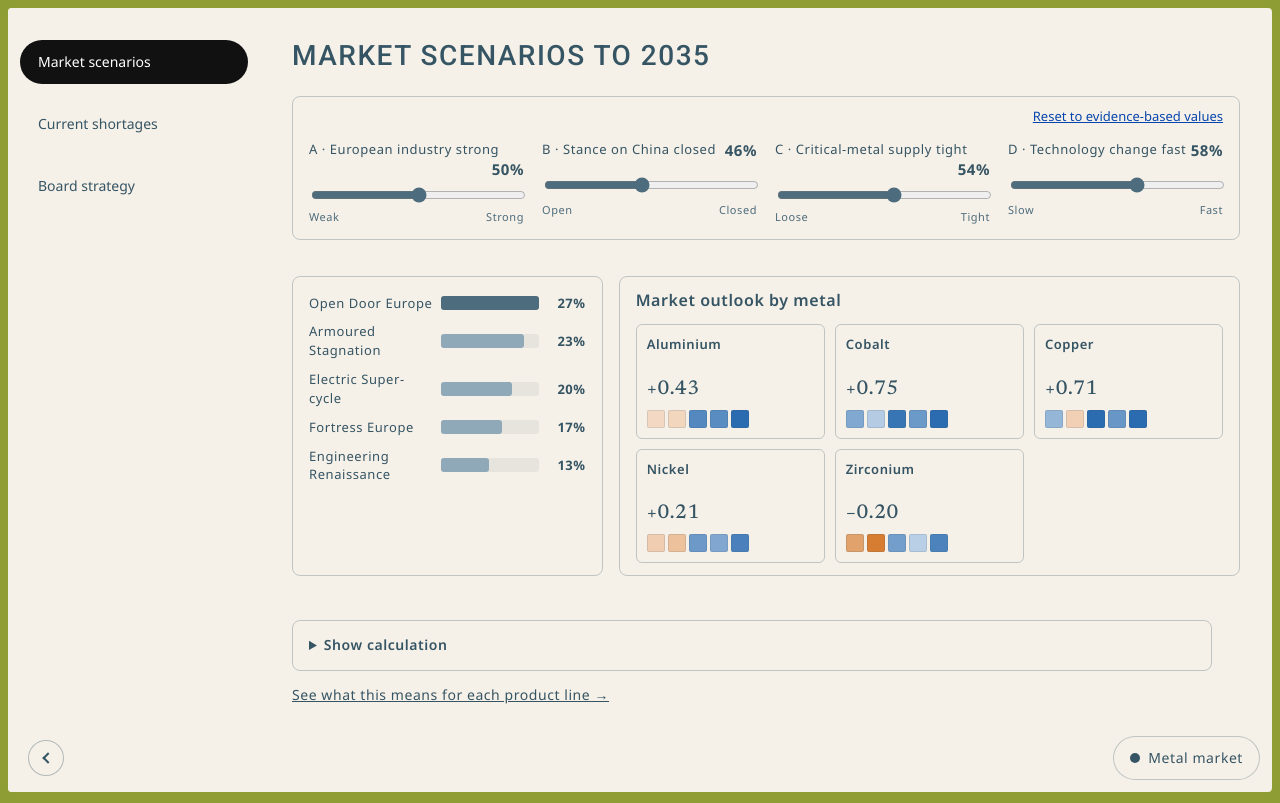
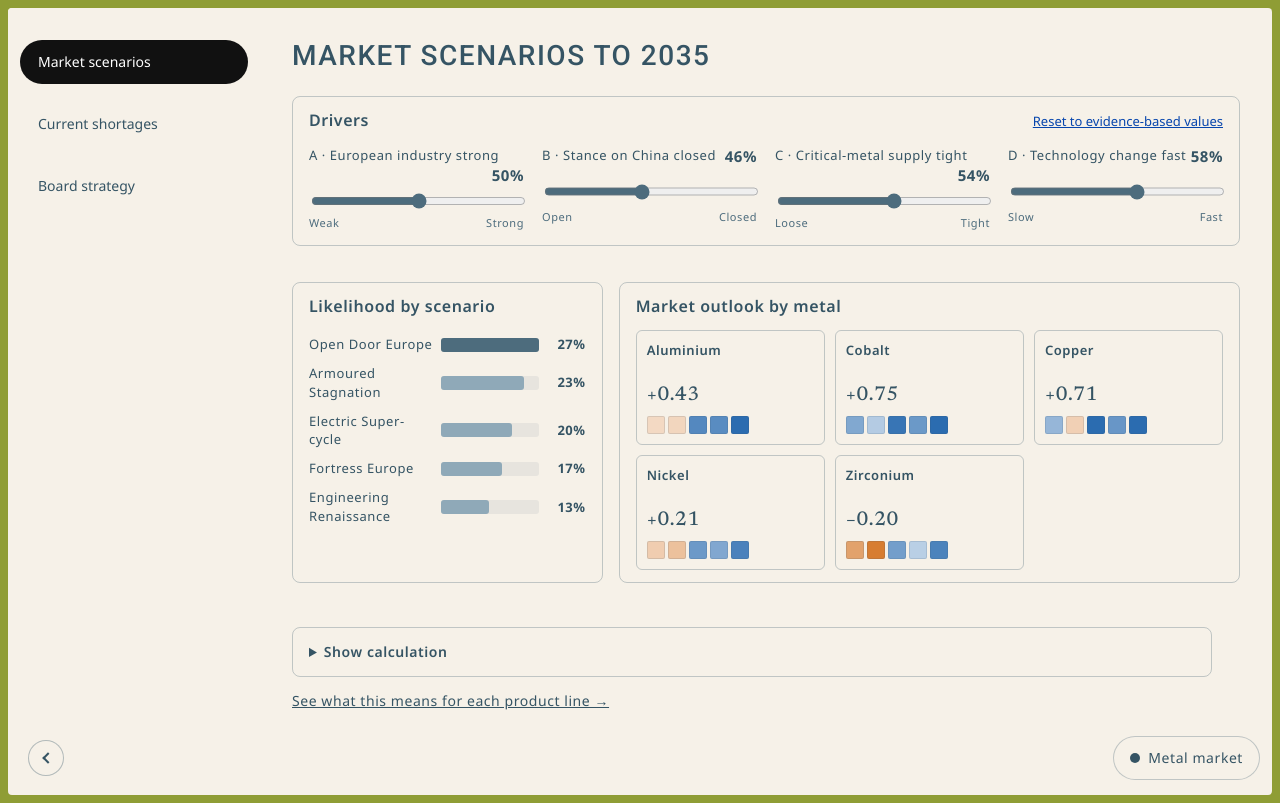
Before and after one commit to sarahgarzond/munvest-metals-strategy, a plain HTML site: page index.html in a window 1280 px wide. Drawn offline with Linux system fonts and the light colour scheme.

Commit message:
Restore market scenario section headings

```diff
--- a/index.html
+++ b/index.html
@@ -9,7 +9,7 @@
   <link rel="preconnect" href="https://fonts.googleapis.com">
   <link rel="preconnect" href="https://fonts.gstatic.com" crossorigin>
   <link href="https://fonts.googleapis.com/css2?family=Newsreader:opsz,wght@6..72,500;6..72,600&family=Noto+Sans:wght@400;500;600;700&family=Roboto:wght@400;500;700&display=swap" rel="stylesheet">
-  <link rel="stylesheet" href="styles.css?v=scn6">
+  <link rel="stylesheet" href="styles.css?v=scn7">
 </head>
 <body>
   <a class="skip" href="#main">Skip</a>
@@ -35,7 +35,7 @@
   <script src="trends.js?v=sim20"></script>
   <script src="chains.js?v=sim21"></script>
   <script src="evidence.js?v=scn1"></script>
-  <script src="scenarios.js?v=scn6"></script>
+  <script src="scenarios.js?v=scn7"></script>
   <script src="app.js?v=scn5"></script>
 </body>
 </html>
--- a/scenarios.js
+++ b/scenarios.js
@@ -170,7 +170,7 @@ function scnKeep(params) {
 /* ---------- Market scenarios (simulator) ---------- */
 
 function scnDriverPanel(model) {
-  return '<section class="scn-panel" aria-label="Scenario drivers"><div class="scn-reset"><button type="button" class="ev-csv" data-action="scn-reset">Reset to evidence-based values</button></div>' +
+  return '<section class="scn-panel" aria-labelledby="scn-drivers-heading"><div class="scn-reset"><h2 id="scn-drivers-heading" class="scn-heading">Drivers</h2><button type="button" class="ev-csv" data-action="scn-reset">Reset to evidence-based values</button></div>' +
     '<div class="scn-drivers">' + SCN_DRIVERS.map(function (d) {
       var v = model.drivers[d.key]
       return '<label class="scn-driver"><span class="scn-driver-name">' + esc(d.name) + ' <b id="scn-val-' + d.key + '">' + v + "%</b></span>" +
@@ -243,8 +243,8 @@ function viewSimulator(route) {
   var model = scnModel(route.params)
   return '<div class="scn">' + pageHead("Market scenarios to 2035") +
     scnDriverPanel(model) +
-    '<div class="scn-grid"><section class="scn-panel" aria-label="Scenario likelihoods"><div id="scn-likelihoods" class="scn-body">' + scnLikelihoods(model) + "</div></section>" +
-    '<section class="scn-panel" aria-labelledby="scn-metal-heading"><h2 id="scn-metal-heading" class="scn-metal-heading">Market outlook by metal</h2>' +
+    '<div class="scn-grid"><section class="scn-panel" aria-labelledby="scn-likelihoods-heading"><h2 id="scn-likelihoods-heading" class="scn-heading">Likelihood by scenario</h2><div id="scn-likelihoods" class="scn-body">' + scnLikelihoods(model) + "</div></section>" +
+    '<section class="scn-panel" aria-labelledby="scn-metal-heading"><h2 id="scn-metal-heading" class="scn-heading">Market outlook by metal</h2>' +
     '<div id="scn-metals" class="scn-body scn-cards">' + scnMetalCards(model) + "</div></section></div>" +
     '<div id="scn-calc">' + scnCalcTable(model) + "</div>" +
     '<p class="scn-link"><a href="#/strategy' + scnKeep(route.params) + '">See what this means for each product line →</a></p></div>'
--- a/styles.css
+++ b/styles.css
@@ -1621,7 +1621,8 @@ h1.chain-title {
 .scn { max-width: 1180px; }
 .scn-panel { border: 1px solid var(--line); border-radius: 8px; margin-bottom: 16px; min-width: 0; }
 .scn-table-wrap { overflow-x: auto; }
-.scn-reset { display: flex; justify-content: flex-end; padding: 10px 16px 0; }
+.scn-reset { display: flex; align-items: baseline; justify-content: space-between; flex-wrap: wrap; gap: 8px 16px; padding: 12px 16px 0; }
+.scn-reset .scn-heading { padding: 0; }
 .scn-body { padding: 12px 16px; }
 .scn-drivers { display: grid; grid-template-columns: repeat(4, minmax(0, 1fr)); gap: 18px; padding: 14px 16px; }
 .scn-driver { display: grid; gap: 4px; }
@@ -1629,7 +1630,7 @@ h1.chain-title {
 .scn-driver-name b { float: right; font-size: 15px; }
 .scn-driver input { width: 100%; accent-color: var(--slate); }
 .scn-ends { display: flex; justify-content: space-between; font-size: 11px; color: var(--muted); }
-.scn-metal-heading { padding: 12px 16px 0; font-size: 16px; font-weight: 600; }
+.scn-heading { padding: 12px 16px 0; font-size: 16px; font-weight: 600; }
 .scn-grid { display: grid; margin-top: 36px; grid-template-columns: minmax(0, 1fr) minmax(0, 2fr); gap: 16px; }
 .scn-lk { display: grid; grid-template-columns: 9.5em minmax(0, 1fr) 3em; gap: 8px; align-items: center; padding: 5px 0; font-size: 13px; }
 .scn-lk b { text-align: right; }
```
